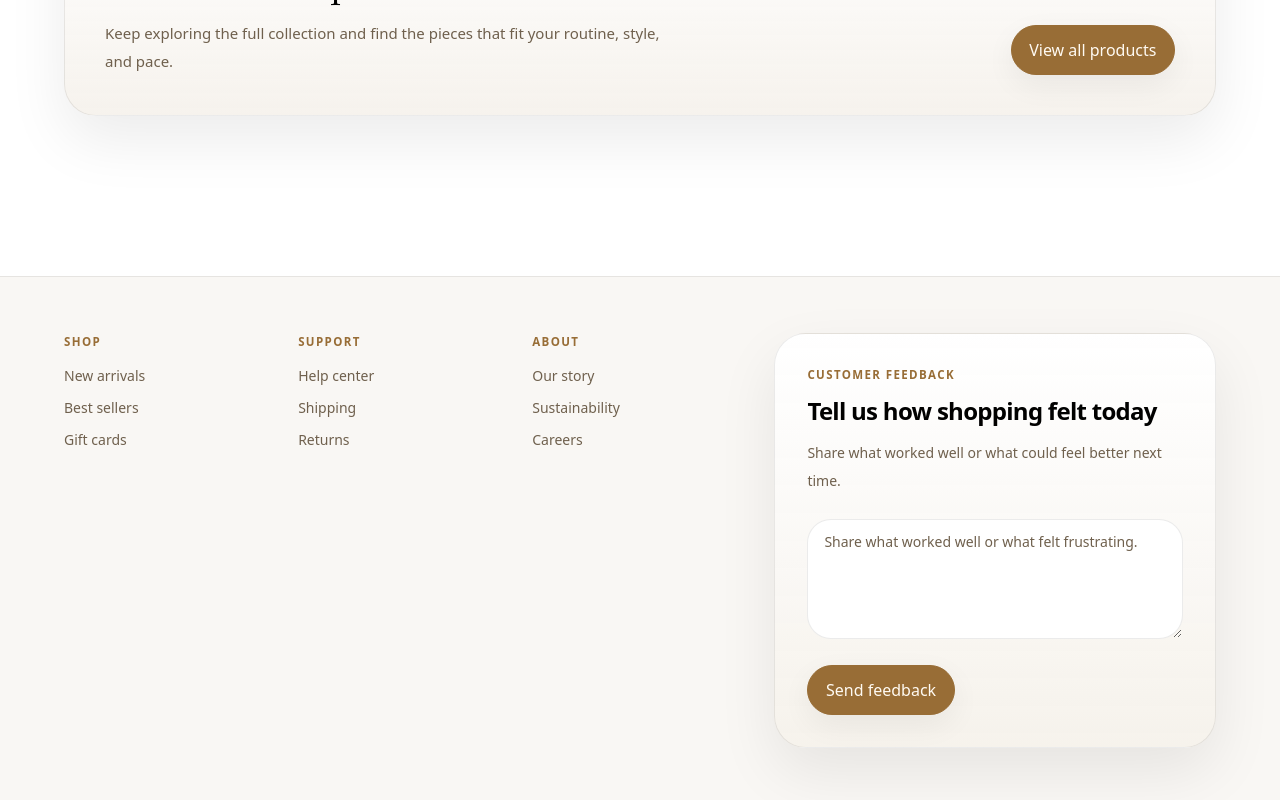
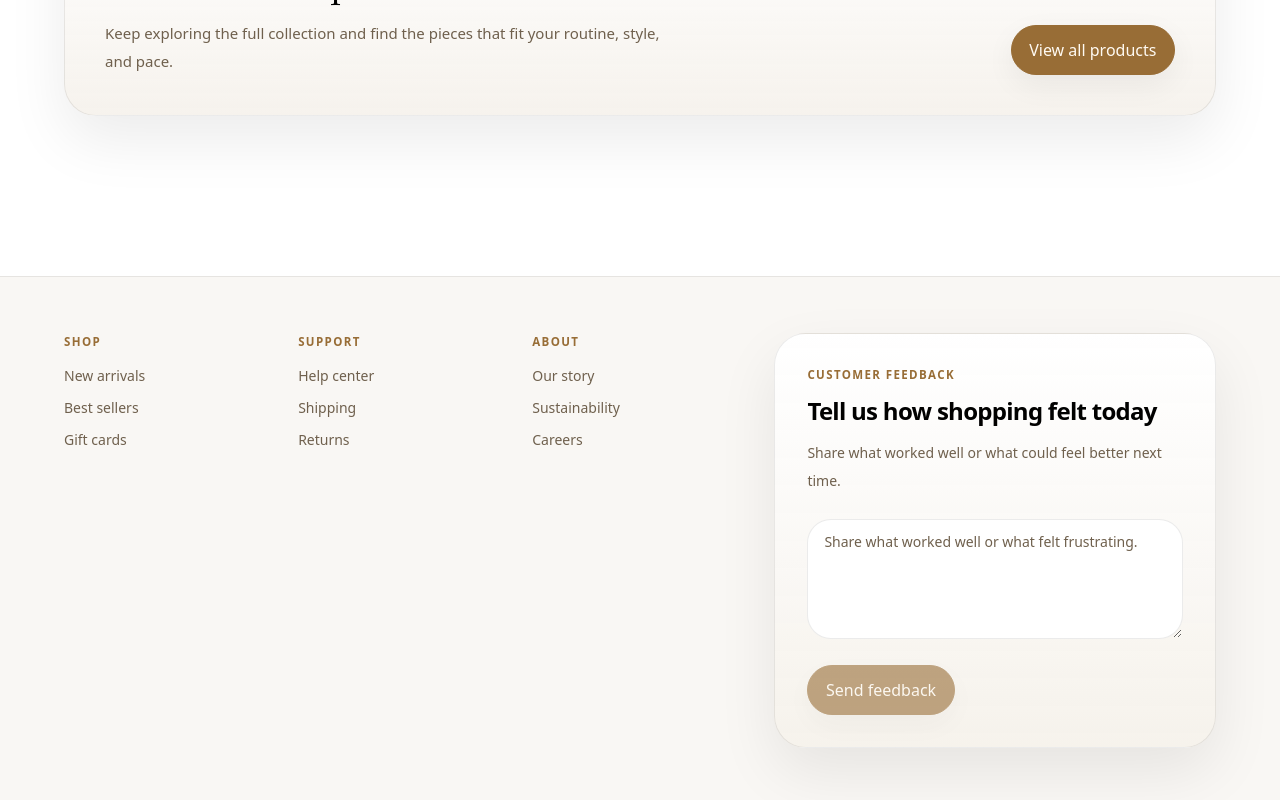
Before and after one commit to dalygarrett514/RetailNext, a Next.js app: page / in a window 1280 px wide. Shown: the part 4270-5070 px from the top of the page. Built offline with nearby package versions, Linux system fonts and the light colour scheme.

Commit message:
Require feedback text before submission and add UI test

```diff
--- a/components/site-footer.tsx
+++ b/components/site-footer.tsx
@@ -20,6 +20,7 @@ const footerColumns = [
 export function SiteFooter() {
   const [feedback, setFeedback] = useState("");
   const [submitted, setSubmitted] = useState(false);
+  const trimmedFeedback = feedback.trim();
 
   return (
     <footer className="mt-20 border-t border-[var(--border)] bg-[var(--panel)]/55">
@@ -65,7 +66,8 @@ export function SiteFooter() {
 
           <div className="mt-5 flex flex-wrap items-center justify-between gap-4">
             <button
-              className="pill-control primary-pill px-5 py-3 text-sm"
+              className="pill-control primary-pill px-5 py-3 text-sm disabled:cursor-not-allowed disabled:opacity-60"
+              disabled={!trimmedFeedback}
               onClick={() => setSubmitted(true)}
               type="button"
             >
```
Also changed, not shown: 1 other file (tests, documents, lock files or other folders).
